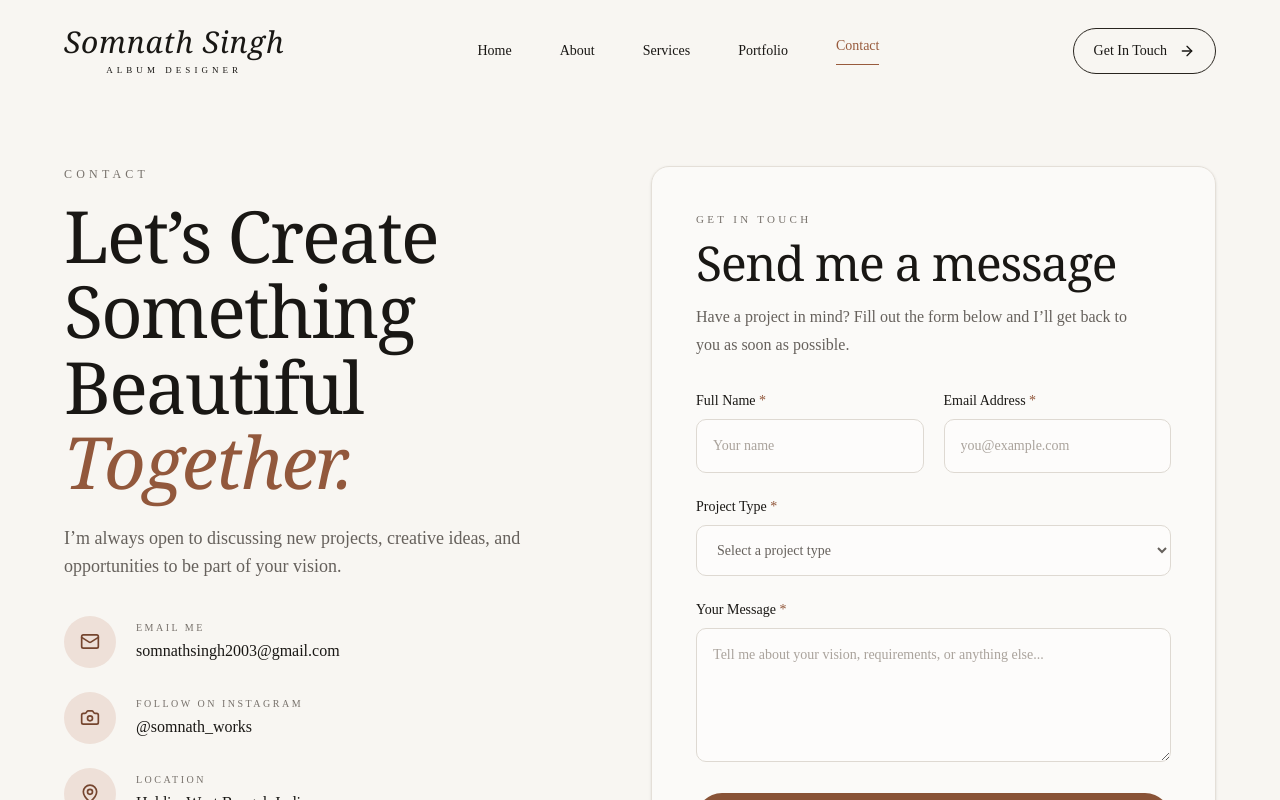
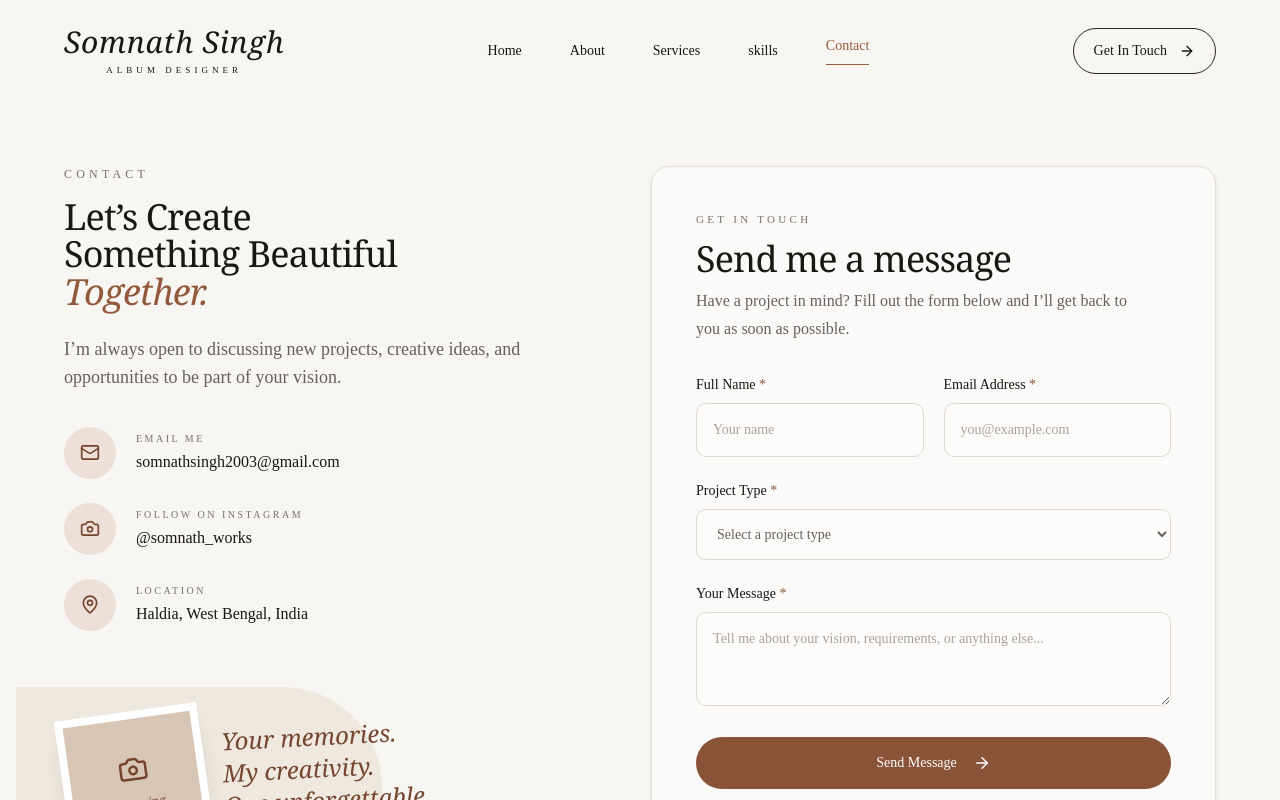
Before and after one commit to somnath-a612/cliend, a Next.js app: page /contact in a window 1280 px wide. Shown: the top 800 px of the page. Built offline with nearby package versions, Linux system fonts and the light colour scheme.

Commit message:
contact page edit

```diff
--- a/app/contact/page.tsx
+++ b/app/contact/page.tsx
@@ -69,8 +69,8 @@ export default function ContactPage() {
           <Link href="/services" className="transition-colors hover:text-[#985b3d]">
             Services
           </Link>
-          <Link href="/portfolio" className="transition-colors hover:text-[#985b3d]">
-            Portfolio
+          <Link href="/skills" className="transition-colors hover:text-[#985b3d]">
+            skills
           </Link>
           <Link
             href="/contact"
@@ -101,7 +101,7 @@ export default function ContactPage() {
             CONTACT
           </p>
 
-          <h1 className="max-w-xl font-serif text-5xl leading-[1.05] tracking-tight sm:text-6xl xl:text-7xl">
+          <h1 className="max-w-xl font-serif text-xl leading-[1.05] tracking-tight sm:text-4xl xl:text4xl">
             Let’s Create
             <br />
             Something Beautiful
@@ -153,7 +153,7 @@ export default function ContactPage() {
             </a>
 
             <div className="flex items-center gap-5">
-              <span className="flex h-13 w-13 shrink-0 items-center justify-center rounded-full bg-[#eee0d8] p-4 text-[#75452e]">
+              <span className="flex h-13 w-13 shrink-0 items-center justify-center rounded-full bg-[#eee0d8] p-4 text-[#75452e] transition-colors group-hover:bg-[#75452e] group-hover:text-white">
                 <MapPin size={23} />
               </span>
               <span>
@@ -168,7 +168,7 @@ export default function ContactPage() {
           </div>
 
           {/* Decorative photo area */}
-          <div className="relative mt-12 flex min-h-52 items-end">
+          <div className="relative mt-10 flex min-h-52 items-end">
             <div className="absolute bottom-0 left-[-24px] h-48 w-[70%] rounded-tr-[100px] bg-[#e9dfd3] opacity-60 md:left-[-48px]" />
 
             <div className="relative z-10 flex items-center gap-4 pb-2">
@@ -199,17 +199,17 @@ export default function ContactPage() {
           initial={{ opacity: 0, y: 30 }}
           animate={{ opacity: 1, y: 0 }}
           transition={{ duration: 0.7, delay: 0.15 }}
-          className="h-fit rounded-2xl border border-[#e4dfd8] bg-white/40 p-6 shadow-sm sm:p-10 lg:p-11"
+          className="h-fit rounded-2xl border border-[#e4dfd8] bg-white/40 p-4 shadow-sm sm:p-10 lg:p-11"
         >
           <p className="text-[11px] tracking-[0.3em] text-[#77716b]">
             GET IN TOUCH
           </p>
 
-          <h2 className="mt-3 font-serif text-4xl tracking-tight sm:text-5xl">
+          <h2 className="mt-3 font-serif text-4xl tracking-tight sm:text-4xl">
             Send me a message
           </h2>
 
-          <p className="mt-4 max-w-md text-sm leading-7 text-[#66615c] sm:text-base">
+          <p className="mt-2 max-w-md text-sm leading-7 text-[#66615c] sm:text-base">
             Have a project in mind? Fill out the form below and I’ll
             get back to you as soon as possible.
           </p>
@@ -284,7 +284,7 @@ export default function ContactPage() {
               <textarea
                 id="message"
                 name="message"
-                rows={5}
+                rows={3}
                 required
                 placeholder="Tell me about your vision, requirements, or anything else..."
                 className="w-full resize-y rounded-lg border border-[#ded9d2] bg-white/50 px-4 py-4 text-sm outline-none transition-all placeholder:text-[#aaa39c] focus:border-[#92583c] focus:ring-2 focus:ring-[#92583c]/10"
```
